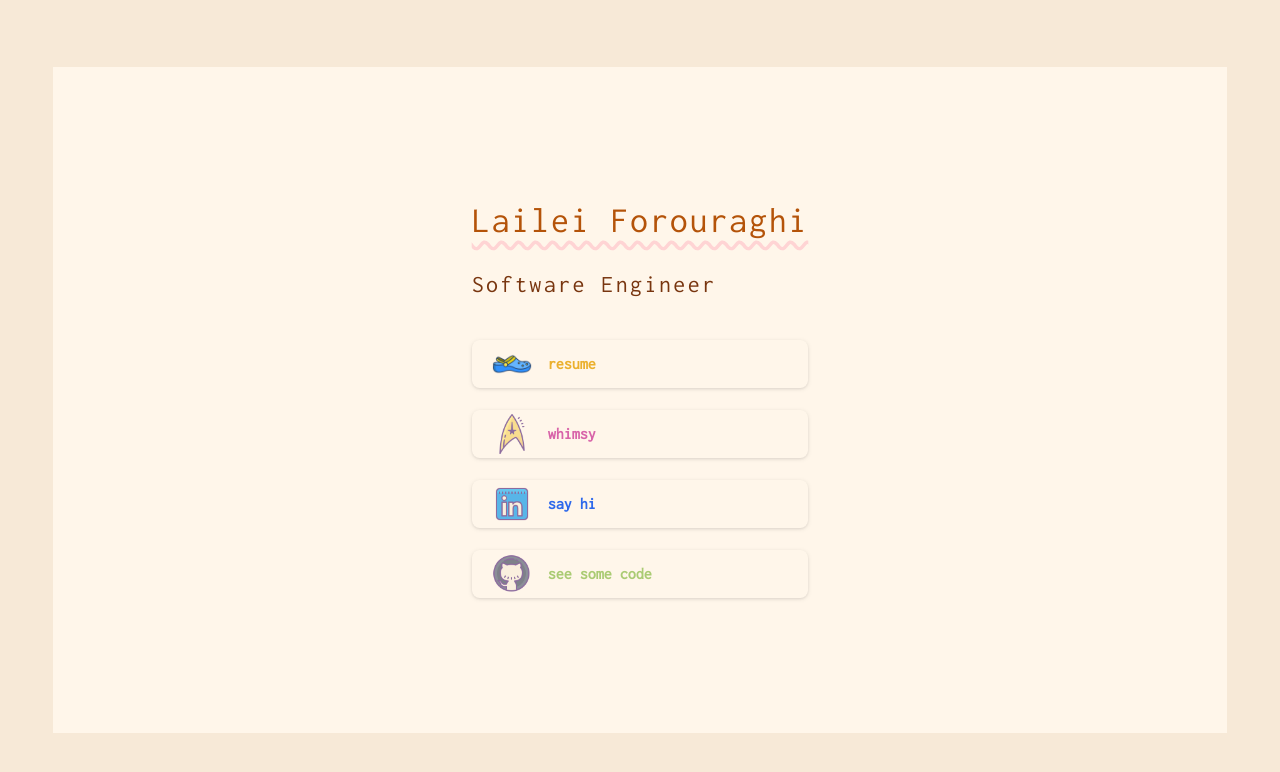
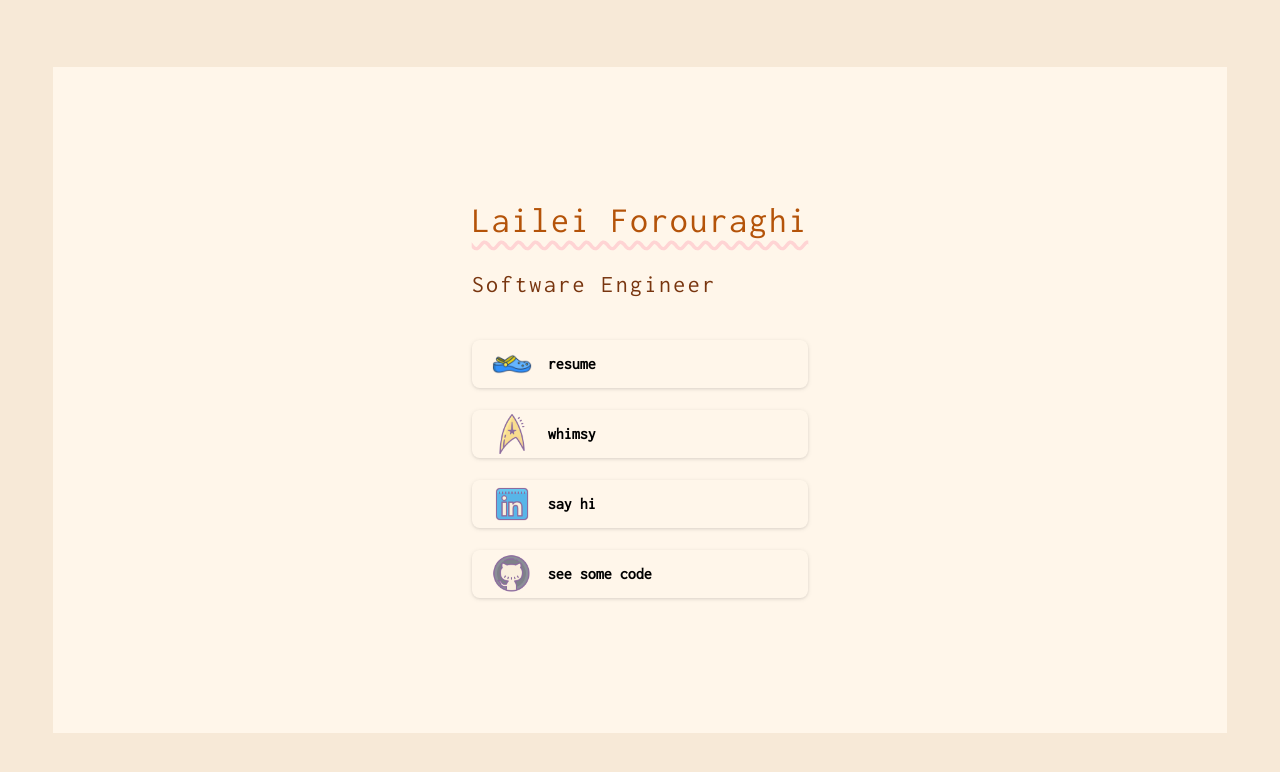
Before and after one commit to lail-lei/lail.com, a Next.js app: page / in a window 1280 px wide. Shown: the top 772 px of the page. Built offline with nearby package versions, Linux system fonts and the light colour scheme.

Commit message:
drop shadow works on safari

```diff
--- a/components/button/Button.component.tsx
+++ b/components/button/Button.component.tsx
@@ -5,7 +5,7 @@ export interface ButtonType {
   text: string;
   url?: string;
   onSubmit?: Function;
-  buttonStyles?: string;
+  buttonColor?: string;
   disabled?: boolean;
   iconURL?: string;
   iconSize?: number;
@@ -16,30 +16,36 @@ const Button: React.FC<ButtonType> = ({
   text,
   url,
   onSubmit,
-  buttonStyles = '',
+  buttonColor = '',
   iconURL,
   iconSize,
   altText,
   disabled,
 }) => {
   const renderButton = () => {
+
+    const textColor = buttonColor ? `text-${buttonColor}` : 'text-black';
     return (
       <button
         disabled={!!disabled}
         className={`
-          hover:drop-shadow-lg
           focus:bg-site-neutral-200
-          font-serif
-          font-black
           bg-site-neutral-100
           rounded-lg
           drop-shadow
           disabled:opacity-50
           disabled:pointer-events-none
           transition-opacity
+          z-[1]
           pl-5
           w-full
-          h-12 ${buttonStyles}`}
+          h-12
+          font-serif
+          font-bold
+          ${textColor}
+          hover:drop-shadow-xl
+          transform-gpu
+          `}
         onClick={() => {
           if (onSubmit) onSubmit();
         }}
```
